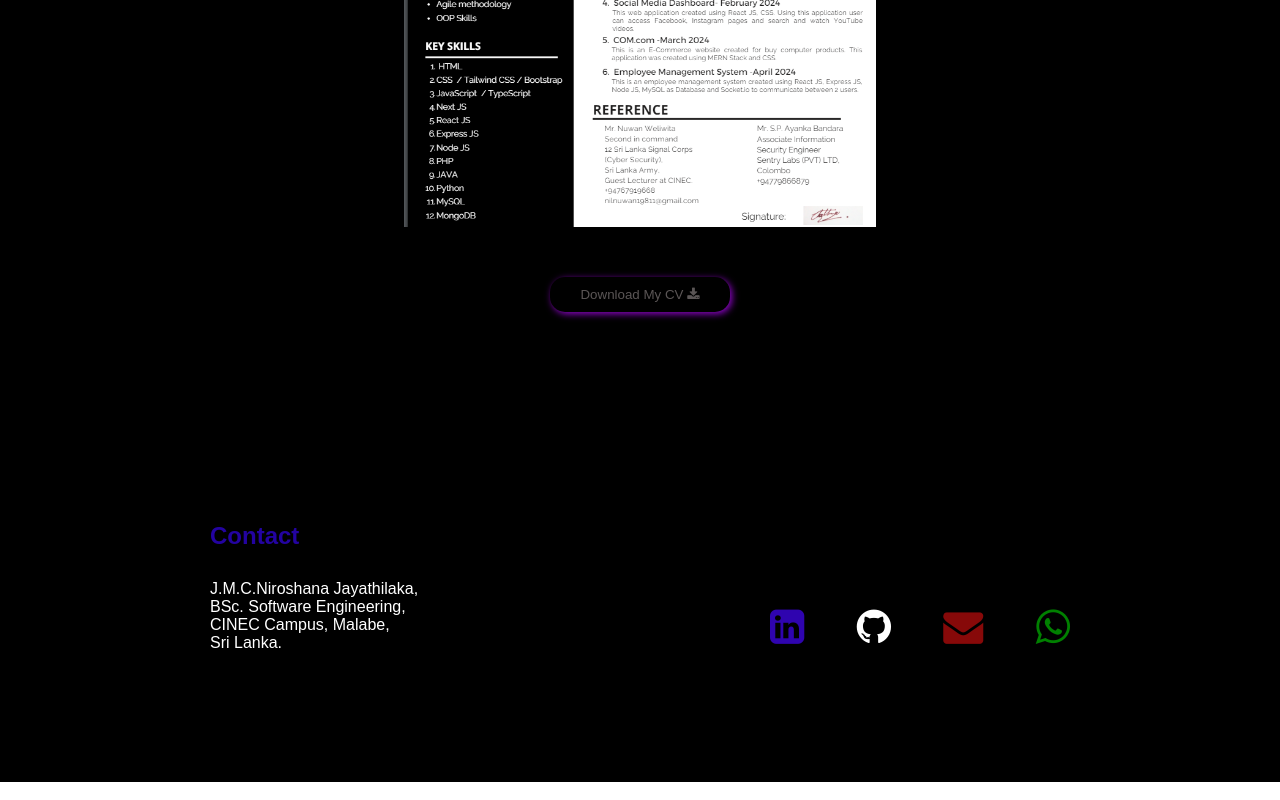
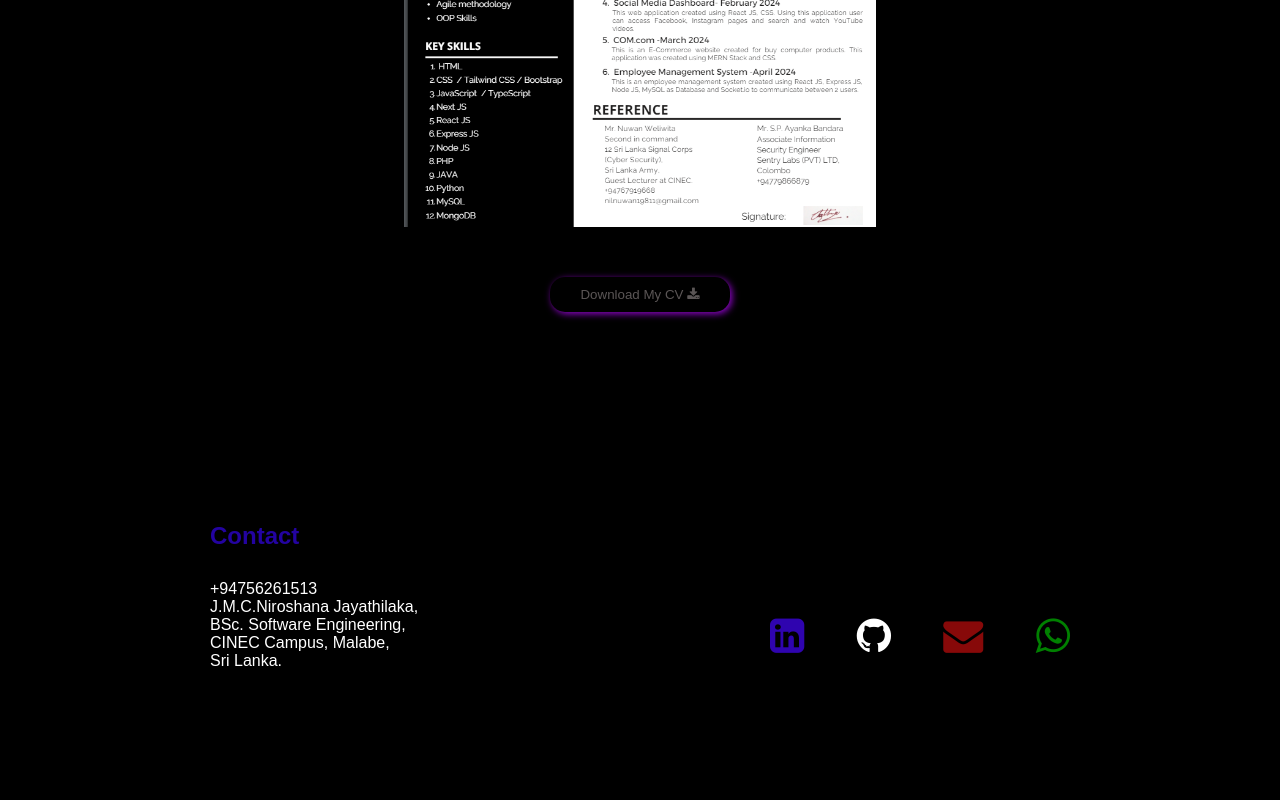
Before and after one commit to Chathuranga-Niroshana/portfolio, a React (Create React App) app: page / in a window 1280 px wide. Shown: the part 5772-6572 px from the top of the page. Built offline with nearby package versions, Linux system fonts and the light colour scheme.

Commit message:
Update Contact.js

```diff
--- a/src/Sections/Contact/Contact.js
+++ b/src/Sections/Contact/Contact.js
@@ -5,6 +5,7 @@ const Contact = () => {
     <section id="contact">
       <div className="contact-info-container">
         <h2>Contact</h2>
+    <p>+94756261513</p>
         <p>J.M.C.Niroshana Jayathilaka,</p>
         <p>BSc. Software Engineering,</p>
         <p>CINEC Campus, Malabe,</p>
```
